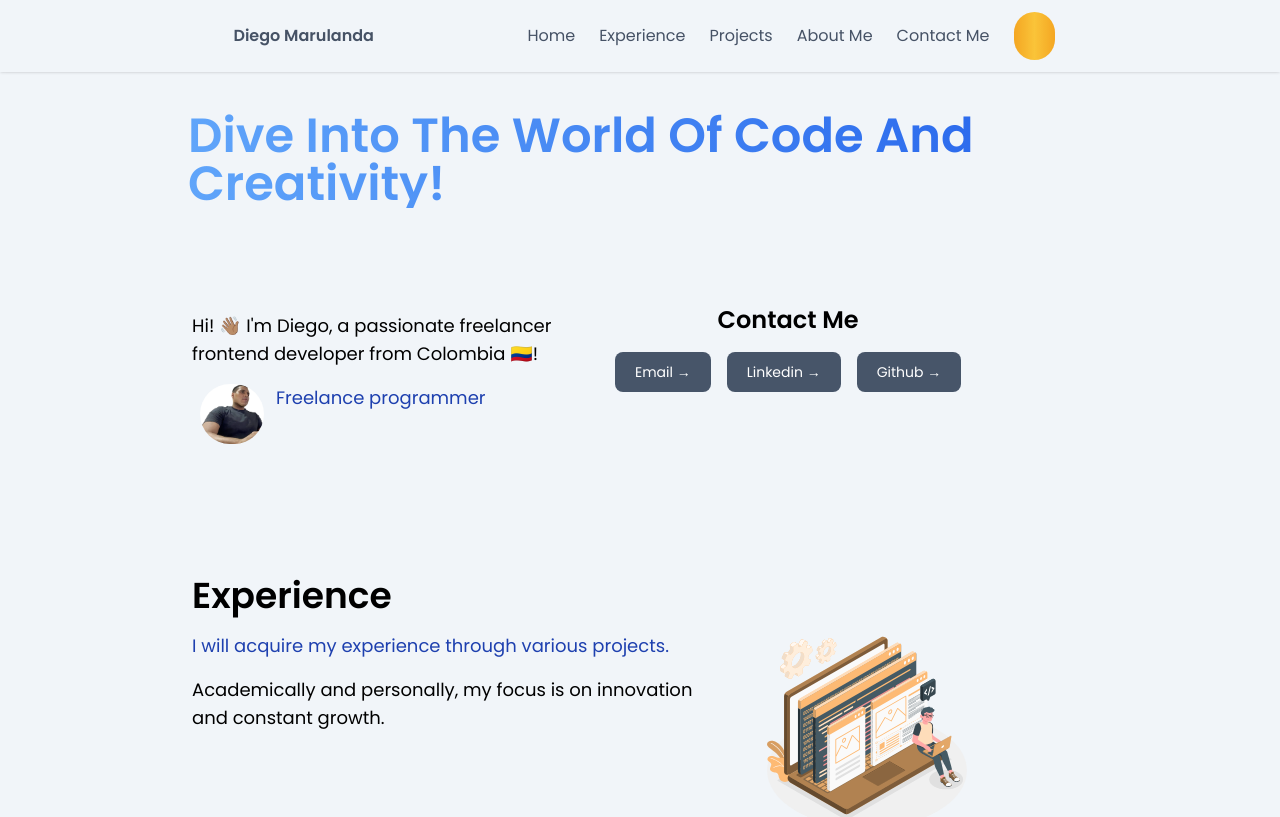
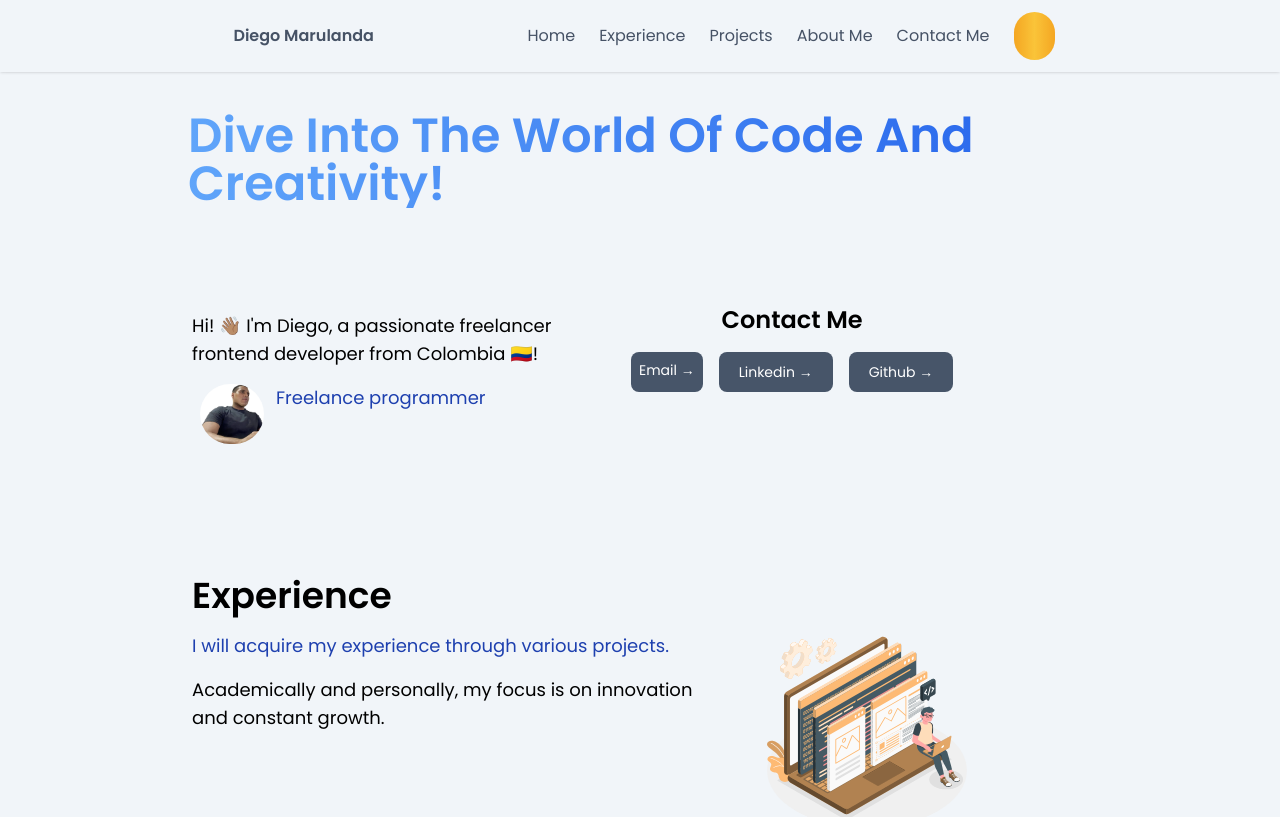
Before and after one commit to DiegoMarulandaB/Portfolio, a Next.js app: page / in a window 1280 px wide. Shown: the top 817 px of the page. Built offline with nearby package versions, Linux system fonts and the light colour scheme; some icons are missing.

Commit message:
refactor: :bug: add fixes size of network buttons px2-py2

```diff
--- a/src/components/Contact/Contact.tsx
+++ b/src/components/Contact/Contact.tsx
@@ -31,8 +31,8 @@ const Contact = () => {
                   </div>
                 </div>
                 <div className="md:5/12 lg:w-5/2">
-                  <h2 className=" pl-8 mb-2 mx-1 mr-1 text-center text-2xl font-semibold justify-center">Contact Me</h2>
-                  <div className="flex pl-8 mb-12 mx-1 mr-1 text-center justify-center">
+                  <h2 className=" pl-12 mb-2 mx-1 mr-1 text-center text-2xl font-semibold justify-center">Contact Me</h2>
+                  <div className="flex pl-12 mb-12 mx-1 mr-1 text-center justify-center">
                     <a
                       href="mailto:%20diegomjobs@gmail.com%20?Subject=Aquí%20el%20asunto%20del%20mail"
                       className=" text-slate-700 hover:text-slate-950 dark:text-white dark:hover:text-blue-100 inline-flex hover:rounded-lg"
@@ -40,7 +40,7 @@ const Contact = () => {
                       rel="noopener noreferrer"
                       aria-label="Contact me by sending me an email"
                     >
-                      <span className="relative text-center cursor-pointer mx-2 mr-2 mt-2 text-1xl text-white bg-slate-600 hover:bg-slate-950  font-medium rounded-lg text-sm px-5 py-2.5 me-2 mb-2 dark:text-slate-950 dark:bg-slate-50 dark:hover:bg-blue-100">
+                      <span className="relative text-center cursor-pointer mx-2 mr-2 mt-2 text-1xl text-white bg-slate-600 hover:bg-slate-950  font-medium rounded-lg text-sm px-2 py-2 me-2 mb-2 dark:text-slate-950 dark:bg-slate-50 dark:hover:bg-blue-100">
                         Email →
                       </span>
                     </a>
```
